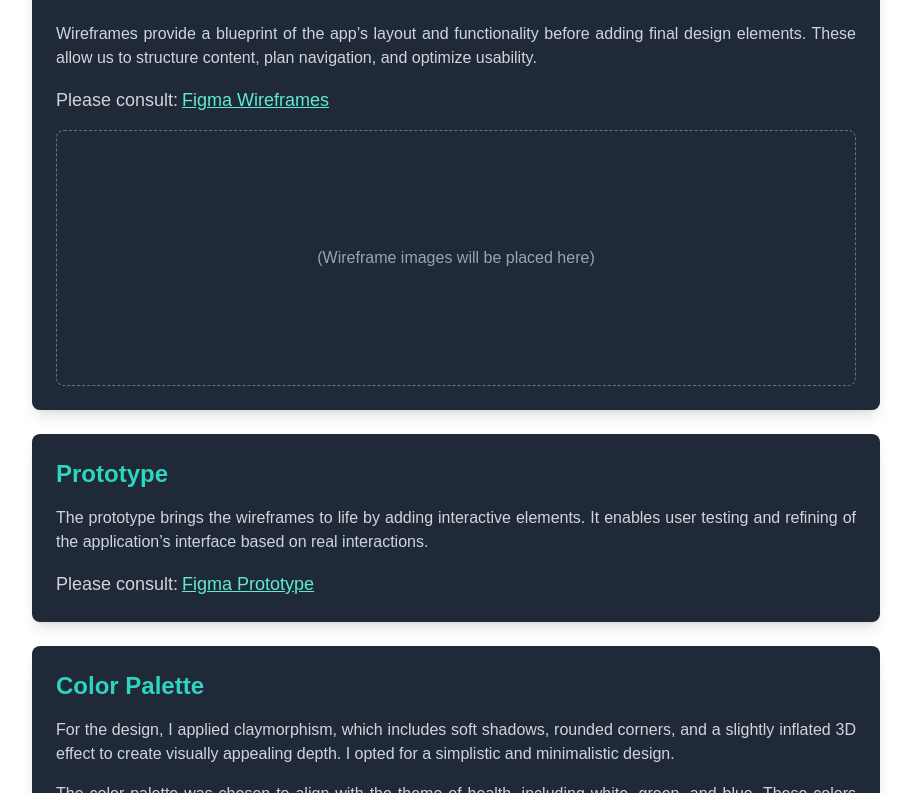
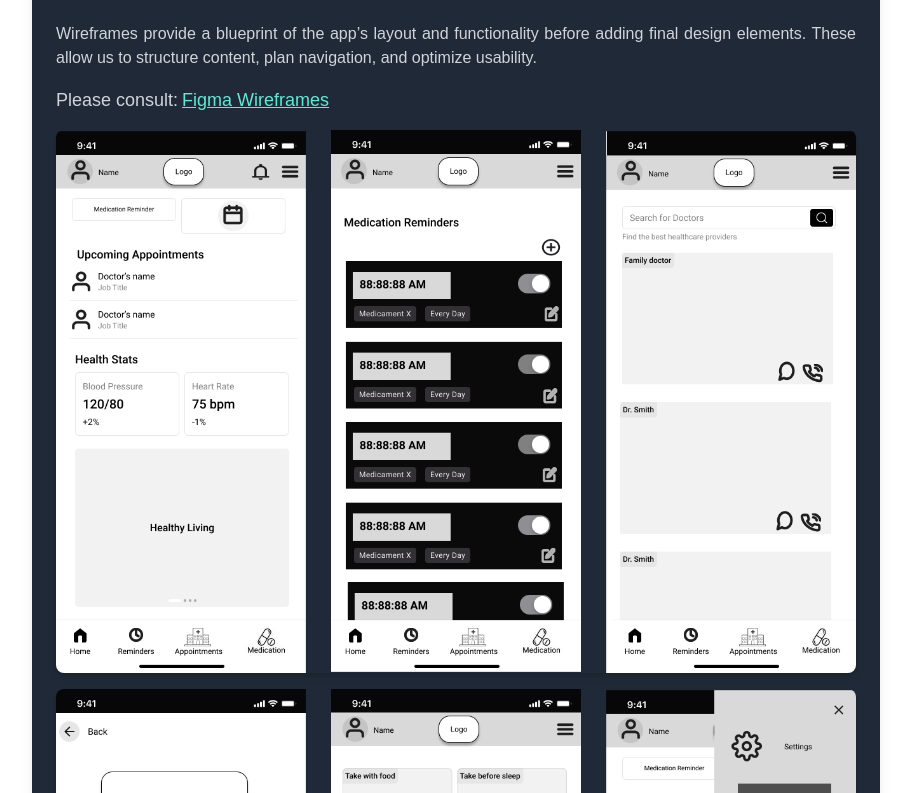
Before and after one commit to HudsonLu/HealthCare-App-Website, a Next.js app: page /wireframes-prototype in a window 1280 px wide. Shown: the part 1767-2560 px from the top of the page, without its empty margins (184-1095 px from the left). Built offline with nearby package versions, Linux system fonts and the light colour scheme.

Commit message:
Final Modification

```diff
--- a/app/user-journey/page.tsx
+++ b/app/user-journey/page.tsx
@@ -40,7 +40,7 @@ export default function UserJourneyPage() {
         <Image
           src="/Personas/UserJourney.png"
           alt="User Journey"
-          width={800}
+          width={2000}
           height={600}
           className="mx-auto rounded-lg shadow-md cursor-pointer"
           onClick={handleFullscreen}
--- a/app/wireframes-prototype/page.tsx
+++ b/app/wireframes-prototype/page.tsx
@@ -45,7 +45,7 @@ export default function WireframesPage() {
         <p className="mt-4 text-lg text-gray-300">
           Please consult:
           <a
-            href="https://www.figma.com/proto/QAfOQg9TZJa265uzdFtf0i/HealthCare-App?node-id=3-22&t=PC2kGKJGPQS7fROG-1"
+            href="https://www.figma.com/design/QAfOQg9TZJa265uzdFtf0i/HealthCare-App?node-id=19-2&t=MM2NJH5i1JsqFGCN-1"
             target="_blank"
             rel="noopener noreferrer"
             className="text-teal-300 underline ml-1"
@@ -53,10 +53,17 @@ export default function WireframesPage() {
             Figma Wireframes
           </a>
         </p>
-        <div className="mt-4 h-64 flex justify-center items-center border border-dashed border-gray-500 rounded-lg">
-          <span className="text-gray-400">
-            (Wireframe images will be placed here)
-          </span>
+        <div className="grid grid-cols-1 gap-4 mt-4">
+          {[1, 2].map((i) => (
+            <Image
+              key={i}
+              src={`/Wireframes/${i}.png`}
+              alt={`Wireframe ${i}`}
+              width={800}
+              height={600}
+              className="w-full h-auto rounded-lg shadow-md"
+            />
+          ))}
         </div>
       </div>
 
@@ -71,7 +78,7 @@ export default function WireframesPage() {
         <p className="mt-4 text-lg text-gray-300">
           Please consult:
           <a
-            href="https://www.figma.com/proto/QAfOQg9TZJa265uzdFtf0i/HealthCare-App?node-id=3-22&t=PC2kGKJGPQS7fROG-1"
+            href="https://www.figma.com/proto/QAfOQg9TZJa265uzdFtf0i/HealthCare-App?node-id=65-94&t=MM2NJH5i1JsqFGCN-1"
             target="_blank"
             rel="noopener noreferrer"
             className="text-teal-300 underline ml-1"
```
Also changed, not shown: public/Wireframes/1.png (added), public/Wireframes/2.png (added).
